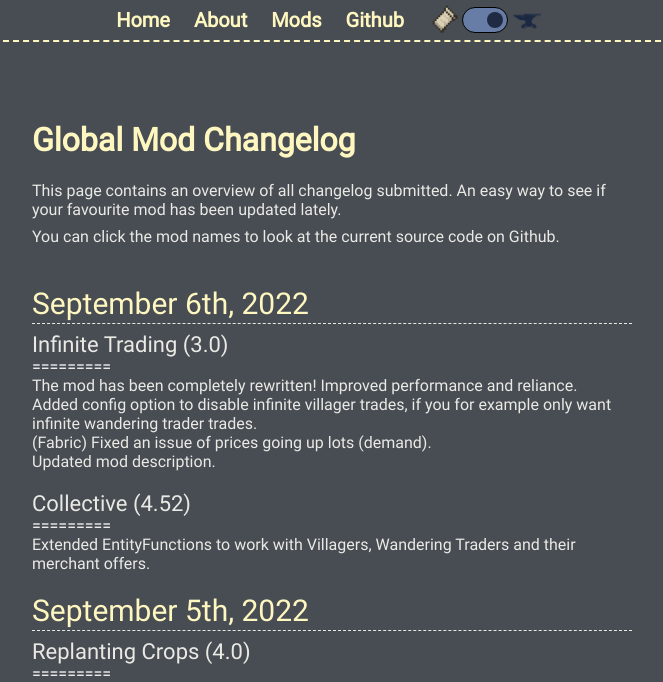
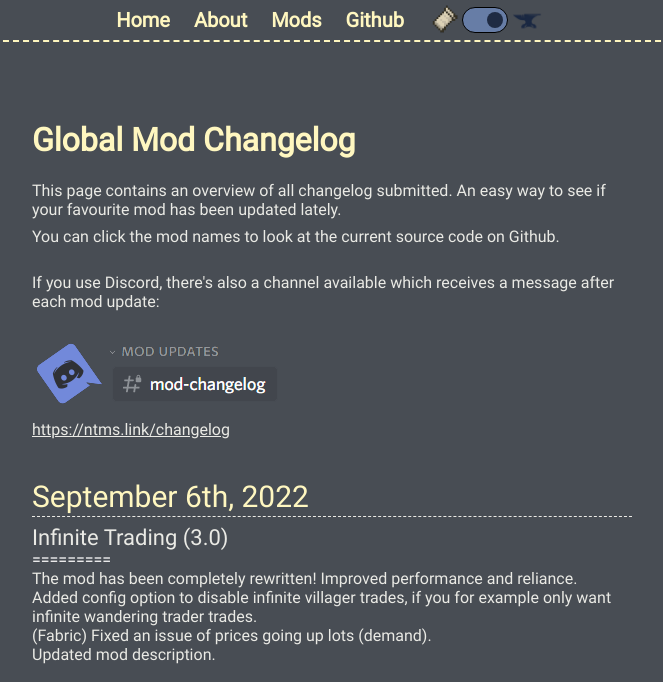
Before and after one commit to Serilum/.serilum.com, a PHP site: page /mods/changelog in a window 1280 px wide. Shown: the top 682 px of the page, without its empty margins (308-971 px from the left). Run offline with PHP 8.4, Linux system fonts and the light colour scheme.

Commit message:
Added discord link in changelog

```diff
--- a/assets/css/changelog.css
+++ b/assets/css/changelog.css
@@ -37,6 +37,9 @@
 	color: #EAEAE5;
 	margin-bottom: 8px;
 }
+.insidechangelog .header .discordlink {
+	color: #EAEAE5;
+}
 
 .insidechangelog .clline {
 	margin-bottom: 20px;
--- a/assets/js/changelog.js
+++ b/assets/js/changelog.js
@@ -13,7 +13,10 @@ function loadChangelogData() {
 			clhtml += '<div class="header">';
 			clhtml += "<h1>Global Mod Changelog</h1>";
 			clhtml += "<p>This page contains an overview of all changelog submitted. An easy way to see if your favourite mod has been updated lately.</p>";
-			clhtml += "<p>You can click the mod names to look at the current source code on Github.</p>";
+			clhtml += "<p>You can click the mod names to look at the current source code on Github.</p><br>";
+			clhtml += "<p>If you use Discord, there's also a channel available which receives a message after each mod update:</p><br>";
+			clhtml += '<p><a href="https://ntms.link/changelog" target=_blank><img src="/assets/images/discord_mod-changelog.png"></a></p>';
+			clhtml += '<p><a class="discordlink" href="https://ntms.link/changelog" target=_blank>https://ntms.link/changelog</a></p>';
 			clhtml += '</div>';
 
 			var lasttimestamp = "";
```
Also changed, not shown: assets/images/discord_mod-changelog.png (added).
